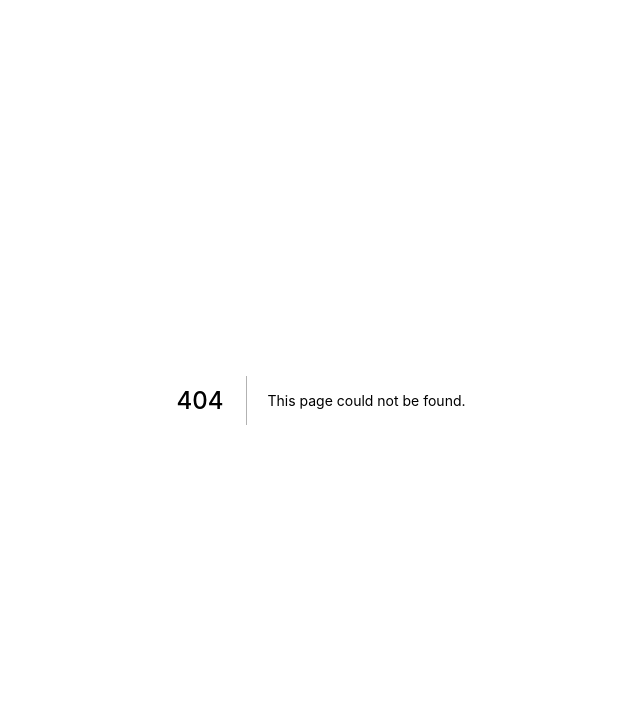
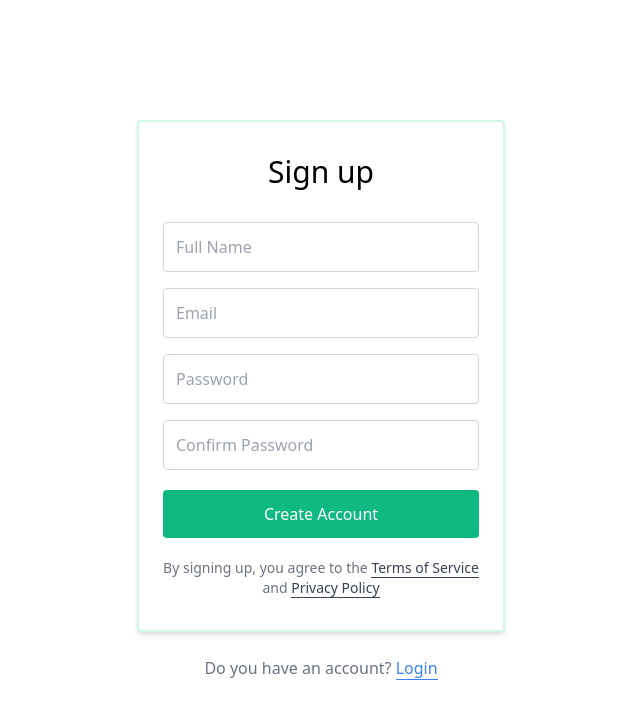
Before and after one commit to sabohat/bug-tracker-front, a Next.js app: page /signup in a window 1280 px wide. Before the commit this address had no page. Shown: the top 716 px of the page, without its empty margins (319-959 px from the left). Built offline with nearby package versions, Linux system fonts and the light colour scheme.

Commit message:
login&signup

```diff
--- /dev/null
+++ b/components/alerts/Warning.js
@@ -0,0 +1,13 @@
+const WarningAlert = () => {
+  return (
+    <div
+      className="bg-yellow-100 border-l-4 border-yellow-500 text-orange-700 p-4"
+      role="alert"
+    >
+      <p className="font-bold">Be Warned</p>
+      <p>Something not ideal might be happening.</p>
+    </div>
+  );
+};
+
+export default WarningAlert;
--- a/components/login/LoginForm.js
+++ b/components/pages/login/LoginForm.js
@@ -1,23 +1,35 @@
 import Link from 'next/link'
+import { useRouter } from 'next/router'
+const LoginForm = () => {
+  const router = useRouter()
 
-const LoginInput = () => {
+  const handleClick = (e, path) => {
+   e.preventDefault()
+
+    if (path === "/about") {
+      console.log("I clicked on the About Page");
+      // then you can:
+      // router.push(path)
+    }
+    if (path === "/posts") {
+      console.log("I clicked on the Posts Page");
+      // then you can:
+      // router.push(path)
+    }
+  };
+
   return (
     <div className="flex flex-col">
       <div className="container max-w-sm mx-auto flex-1 flex flex-col items-center justify-center px-2">
         <div className="bg-white px-6 py-8 rounded shadow-md border-2 border-green-100 text-black w-full">
-          <h1 className="mb-8 text-3xl text-center">Sign up</h1>
-          <input
-            type="text"
-            className="input-field mb-4"
-            name="fullname"
-            placeholder="Full Name"
-          />
+          <h1 className="mb-8 text-3xl text-center">Login</h1>
 
           <input
             type="text"
             className="input-field mb-4"
             name="email"
             placeholder="Email"
+            required
           />
 
           <input
@@ -25,13 +37,9 @@ const LoginInput = () => {
             className="input-field mb-4"
             name="password"
             placeholder="Password"
+            required
           />
-          <input
-            type="password"
-            className="input-field mb-4"
-            name="confirm_password"
-            placeholder="Confirm Password"
-          />
+
 
           <button
             type="submit"
@@ -59,12 +67,12 @@ const LoginInput = () => {
         </div>
 
         <div className="text-gray-500 mt-6">
-          Do not have an account?{" "}
-          <Link  href="/login"><a
+          Do you have an account?{" "}
+          <Link  href="/signup" ><a
             className="no-underline border-b border-blue-500 text-blue-500"
 
           >
-            Sign Up
+            Sign up
           </a></Link>
 
 
@@ -74,4 +82,4 @@ const LoginInput = () => {
   );
 };
 
-export default LoginInput;
+export default LoginForm;
--- /dev/null
+++ b/components/pages/signup/SignupForm.js
@@ -0,0 +1,99 @@
+import Link from 'next/link'
+import { useRouter } from 'next/router'
+
+const SignupForm = () => {
+  const router = useRouter()
+
+  const handleClick = (e, path) => {
+   e.preventDefault()
+
+    if (path === "/about") {
+      console.log("I clicked on the About Page");
+      // then you can:
+      // router.push(path)
+    }
+    if (path === "/posts") {
+      console.log("I clicked on the Posts Page");
+      // then you can:
+      // router.push(path)
+    }
+  };
+
+  return (
+    <div className="flex flex-col">
+      <div className="container max-w-sm mx-auto flex-1 flex flex-col items-center justify-center px-2">
+        <div className="bg-white px-6 py-8 rounded shadow-md border-2 border-green-100 text-black w-full">
+          <h1 className="mb-8 text-3xl text-center">Sign up</h1>
+          <input
+            type="text"
+            className="input-field mb-4"
+            name="fullname"
+            placeholder="Full Name"
+            required
+          />
+
+          <input
+            type="email"
+            className="input-field mb-4"
+            name="email"
+            placeholder="Email"
+            required
+          />
+
+          <input
+            type="password"
+            className="input-field mb-4"
+            name="password"
+            placeholder="Password"
+            required
+          />
+          <input
+            type="password"
+            className="input-field mb-4"
+            name="confirm_password"
+            placeholder="Confirm Password"
+            required
+          />
+
+          <button
+            type="submit"
+            className="button-basic my-1"
+          >
+            Create Account
+          </button>
+
+          <div className="text-center text-sm text-gray-500 mt-4">
+            By signing up, you agree to the{" "}
+            <a
+              className="no-underline border-b border-gray-700 text-gray-700"
+              href="#"
+            >
+              Terms of Service
+            </a>{"  "}
+            and{" "}
+            <a
+              className="no-underline border-b border-gray-700 text-gray-700"
+              href="#"
+            >
+              Privacy Policy
+            </a>
+          </div>
+        </div>
+
+        <div className="text-gray-500 mt-6">
+          Do you have an account?{" "}
+          <Link  href="/login"><a
+            className="no-underline border-b border-blue-500 text-blue-500"
+
+          >
+            Login
+          </a></Link>
+
+
+        </div>
+      </div>
+    </div>
+  );
+};
+
+export default SignupForm;
--- a/pages/login/index.js
+++ b/pages/login/index.js
@@ -1,10 +1,10 @@
-import LoginInput from "../../components/login/LoginForm"
+import LoginForm from "../../components/pages/login/LoginForm"
 
 const Login = () => {
   return (
     <div className="bg-grey-lighter min-h-screen flex justify-center items-center">
 
-    <LoginInput/>
+    <LoginForm/>
     </div>
   )}
 
--- /dev/null
+++ b/pages/signup/index.js
@@ -0,0 +1,11 @@
+import SignupForm from "../../components/pages/signup/SignupForm"
+
+const Signup = () => {
+  return (
+    <div className="bg-grey-lighter min-h-screen flex justify-center items-center">
+
+    <SignupForm/>
+    </div>
+  )}
+
+  export default Signup
```
